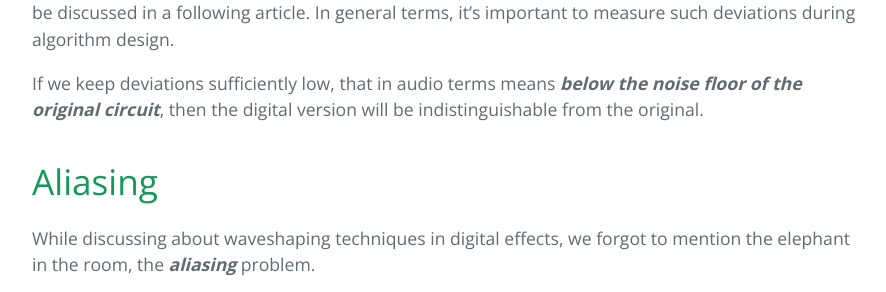
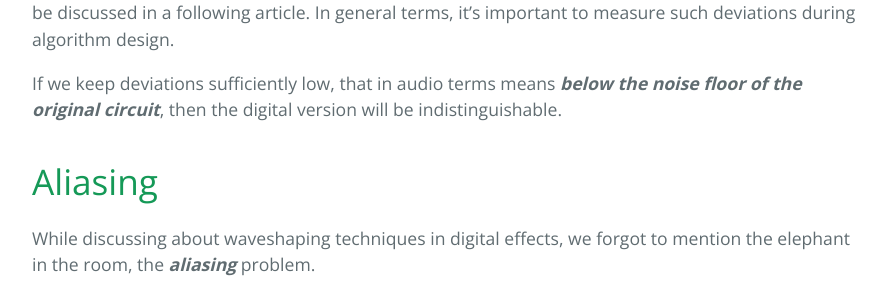
Before and after one commit to AidaDSP/AidaDSP.github.io, a Jekyll site: the page built from _posts/2020-04-13-analog-modeling-techniques-review.md, in a window 1280 px wide and 900 px high, scrolled down 2852 px. Shown: the part 163-455 px from the top of the window, without its empty margins (192-1078 px from the left). Built offline with Jekyll 4.4.1, drawn with Linux system fonts in a browser that asks for light colours.

Commit message:
Fixed content

```diff
--- a/_posts/2020-04-13-analog-modeling-techniques-review.md
+++ b/_posts/2020-04-13-analog-modeling-techniques-review.md
@@ -76,7 +76,7 @@ from the original response of the real circuit, since we're loosing the phase ro
 specific circuit exists and will be discussed in a following article. In general terms, it's important to measure such deviations during algorithm design.
 
 If we keep deviations sufficiently low, that in audio terms means _**below the noise floor of the original circuit**_, then the digital version
-will be indistinguishable from the original.
+will be indistinguishable.
 
 # Aliasing
 
```
